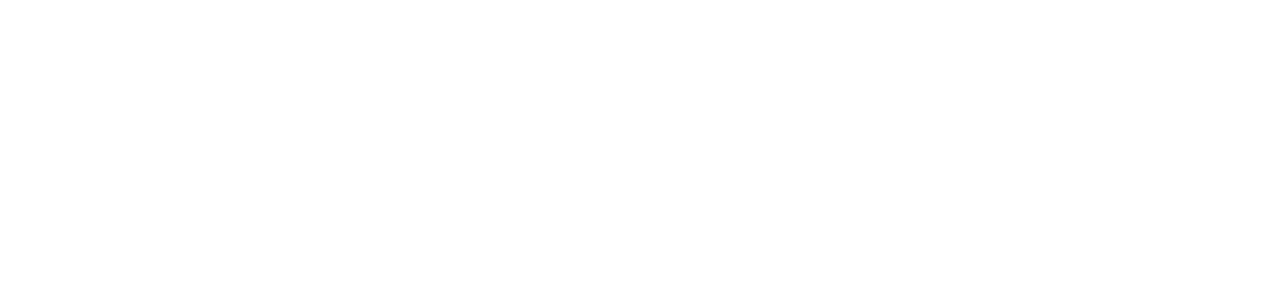
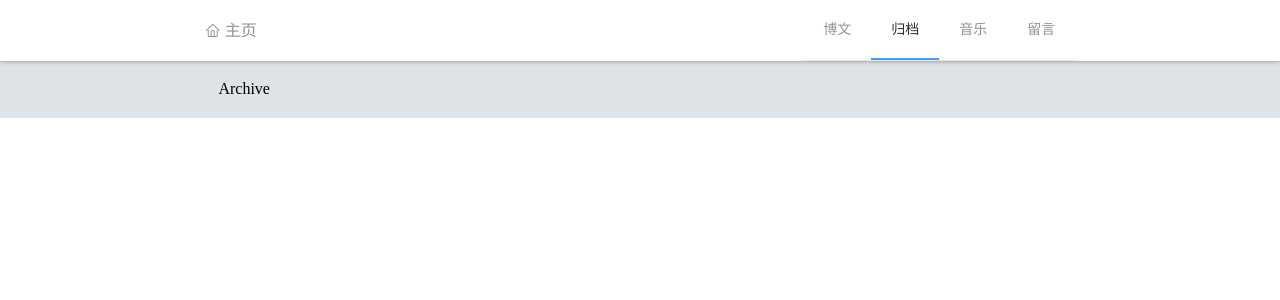
Before and after one commit to TouiSoraHe/MyWebsiteFrontEnd, a Vue app: page /#/archive in a window 1280 px wide. Shown: the top 300 px of the page. Built offline with nearby package versions, Linux system fonts and the light colour scheme.

Commit message:
实现基本的导航栏

```diff
--- a/src/App.vue
+++ b/src/App.vue
@@ -1,7 +1,36 @@
 <template>
   <div id="app">
+    <el-header>
+      <my-nav :marginlr="marginlr"></my-nav>
+    </el-header>
+    <el-main>
+      <transition name="el-fade-in-linear" mode="out-in">
+        <router-view :style='{"margin-left":this.marginlr,"margin-right":this.marginlr}'></router-view>
+      </transition>
+    </el-main>
+    <el-footer>
+    </el-footer>
+
   </div>
 </template>
 
+<script type="text/javascript">
+import nav from 'components/nav/nav.vue'
+
+  export default{
+    data (){
+      return {
+        marginlr:"16%",
+      };
+    },
+    components:{
+      "my-nav":nav
+    }
+  }
+</script>
+
 <style>
+main{
+  background-color: #dee3e7;
+}
 </style>
--- /dev/null
+++ b/src/components/archive/archive.vue
@@ -0,0 +1,15 @@
+<template>
+    <div>
+        Archive
+    </div>
+</template>
+
+<script>
+    export default{
+
+    }
+</script>
+
+<style>
+
+</style>
--- /dev/null
+++ b/src/components/blog/blog.vue
@@ -0,0 +1,15 @@
+<template>
+    <div>
+        bolg
+    </div>
+</template>
+
+<script>
+    export default{
+
+    }
+</script>
+
+<style>
+
+</style>
--- /dev/null
+++ b/src/components/index/index.vue
@@ -0,0 +1,13 @@
+<template>
+    <div>index</div>
+</template>
+
+<script>
+    export default{
+
+    }
+</script>
+
+<style>
+
+</style>
--- /dev/null
+++ b/src/components/message/message.vue
@@ -0,0 +1,15 @@
+<template>
+    <div>
+        message
+    </div>
+</template>
+
+<script>
+    export default{
+
+    }
+</script>
+
+<style>
+
+</style>
--- /dev/null
+++ b/src/components/music/music.vue
@@ -0,0 +1,15 @@
+<template>
+    <div>
+        music
+    </div>
+</template>
+
+<script>
+    export default{
+
+    }
+</script>
+
+<style>
+
+</style>
--- /dev/null
+++ b/src/components/nav/nav.vue
@@ -0,0 +1,82 @@
+<template>
+    <div class="nav">
+        <el-row :style="elRowStyleObj">
+            <el-col :span="24">
+                <div class="home">
+                    <router-link  to="/" class="my-icon-home"> 主页</router-link>
+                </div>
+                <div class="menu">
+                <el-menu :default-active="$route.path" router class="nav-ul" mode="horizontal" @select="handleSelect">
+                    <el-menu-item index="/blog">博文</el-menu-item>
+                    <el-menu-item index="/archive">归档</el-menu-item>
+                    <el-menu-item index="/music">音乐</el-menu-item>
+                    <el-menu-item index="/message">留言</el-menu-item>
+                    <el-menu-item index="/" v-show="false"></el-menu-item>
+                </el-menu>
+                </div>
+            </el-col>
+        </el-row>
+    </div>
+</template>
+
+<script>
+export default {
+  props: {
+    marginlr: {
+      type: String
+    }
+  },
+  data () {
+    return {
+      elRowStyleObj:{
+        "margin-left":this.marginlr,
+        "margin-right":this.marginlr,
+      },
+    }
+  },
+  methods: {
+    handleSelect (key, keyPath) {
+      console.log(key +"|"+ keyPath);
+    }
+  }
+}
+</script>
+
+<style type="text/css">
+    .nav {
+        z-index: 1000;
+        transition: all 0.5s ease;
+        background-color: #fff;
+        box-shadow: 0 0 5px rgba(0,0,0,.4);
+        position: fixed;
+        top: 0;
+        left: 0;
+        right: 0;
+    }
+
+    .menu {
+        float: right !important;
+        display: inline-block;
+    }
+
+    .home{
+        float: left !important;
+        display: inline-block;
+    }
+
+    a{
+        text-decoration: none;
+        display: inline-block;
+        width: 100%;
+    }
+
+    .home > a{
+        color: #909399;
+        height: 60px;
+        line-height: 60px;
+    }
+
+    .home > a:hover{
+        color: inherit;
+    }
+</style>
--- a/src/router.js
+++ b/src/router.js
@@ -1,9 +1,20 @@
 import Vue from 'vue'
 import Router from 'vue-router'
+import index from 'components/index/index.vue'
+import blog from 'components/blog/blog.vue'
+import music from 'components/music/music.vue'
+import archive from 'components/archive/archive.vue'
+import message from 'components/message/message.vue'
 
 Vue.use(Router)
 
 export default new Router({
   routes: [
-  ]
+    { path:'/',component:index},
+    { path:'/blog',component:blog},
+    { path:'/archive',component:archive},
+    { path:'/music',component:music},
+    { path:'/message',component:message}
+  ],
+  linkActiveClass: 'active'
 })
```
